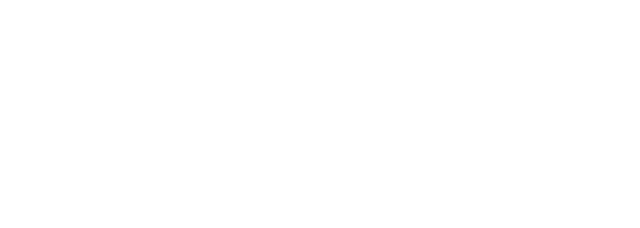
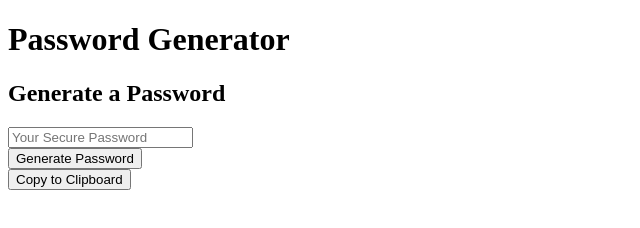
Before and after one commit to Carolenesw/Password_Generator-, a plain HTML site: page password.html in a window 1280 px wide. Shown: the whole page, without its empty margins (0-640 px from the left). Drawn offline with Linux system fonts and the light colour scheme.

Commit message:
create badsic html

```diff
--- a/password.html
+++ b/password.html
@@ -5,10 +5,22 @@
   <meta name="viewport" content="width=device-width, initial-scale=1.0">
   <meta http-equiv="X-UA-Compatible" content="ie=edge">
   <title>Password Generator</title>
+  <link rel="stylesheet" href="style.css">
 </head>
 <body>
+<h1>Password Generator</h1>
+<h2>Generate a Password</h2>
 
+<div>
+  <input type="text" placeholder="Your Secure Password" id="">
+</div>
+<div>
+  <button id="generate">Generate Password</button>
+</div>
 
+<div>
+  <button id="Copy">Copy to Clipboard</button>
+</div>
   <script src="password.js"></script>
 </body>
 </html>
```
